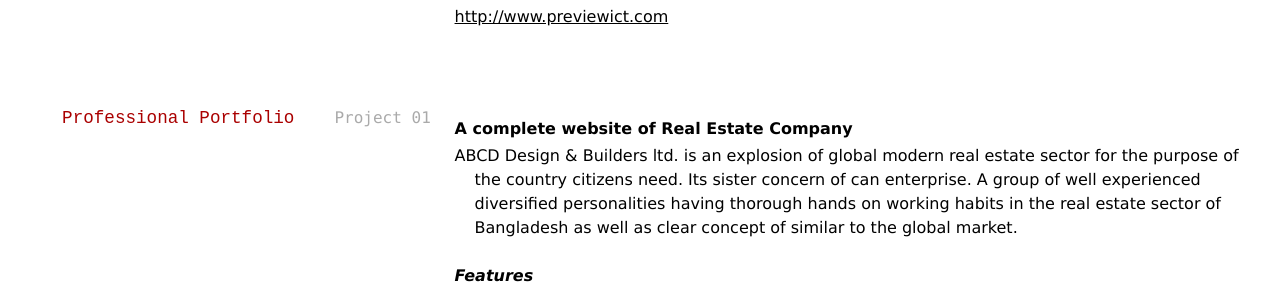
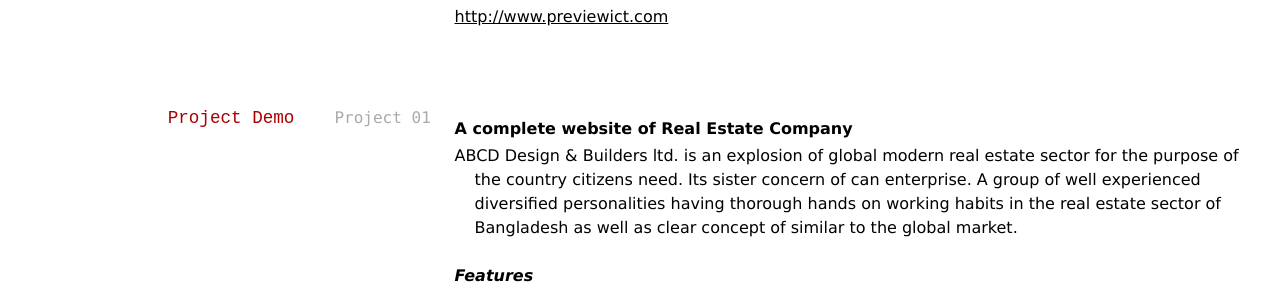
Before and after one commit to mita07/my-resume, a Jekyll site: the page built from index.md, in a window 1280 px wide and 900 px high, scrolled down 2477 px. Shown: the part 152-445 px from the top of the window. Built offline with Jekyll 4.4.1, drawn with Linux system fonts in a browser that asks for light colours.

Commit message:
Update index.md

```diff
--- a/index.md
+++ b/index.md
@@ -122,7 +122,7 @@ __URL__
 [http://www.previewict.com](http://www.previewict.com)
 
 
-## Professional Portfolio
+## Project Demo
 `Project 01`
 
 __A complete website of Real Estate Company__
```
